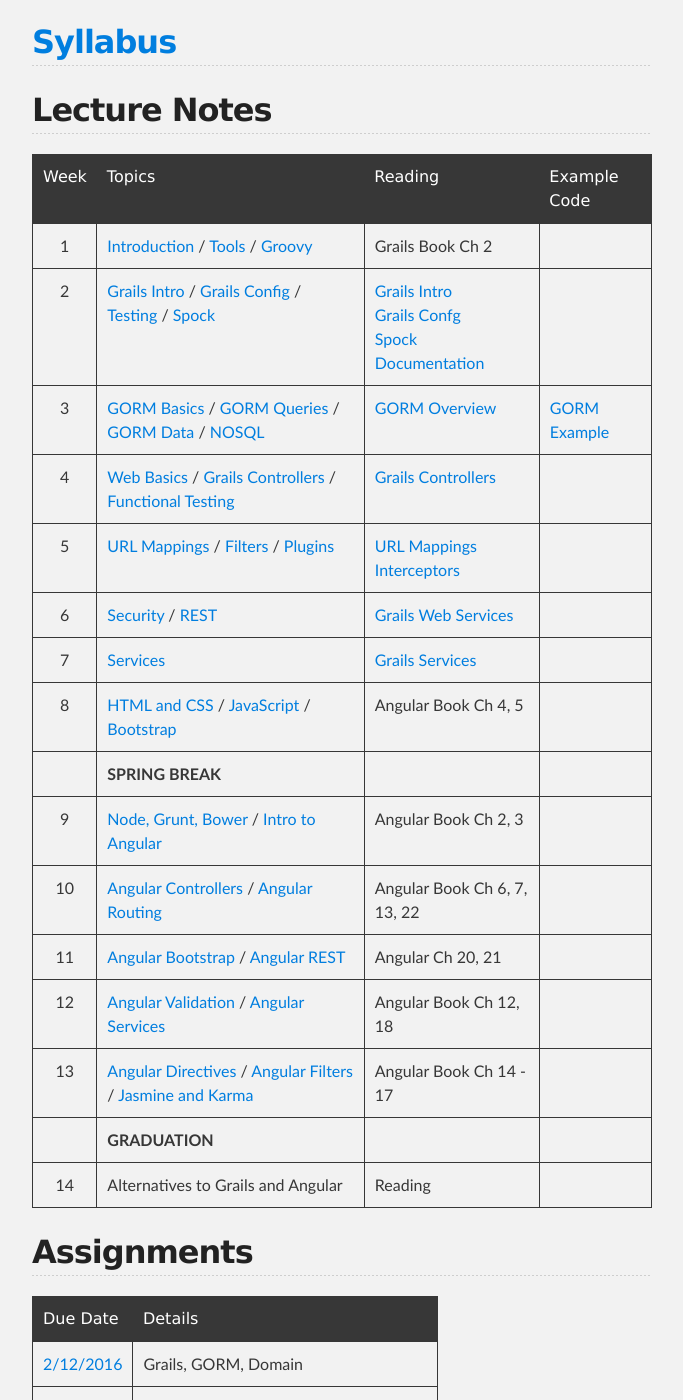
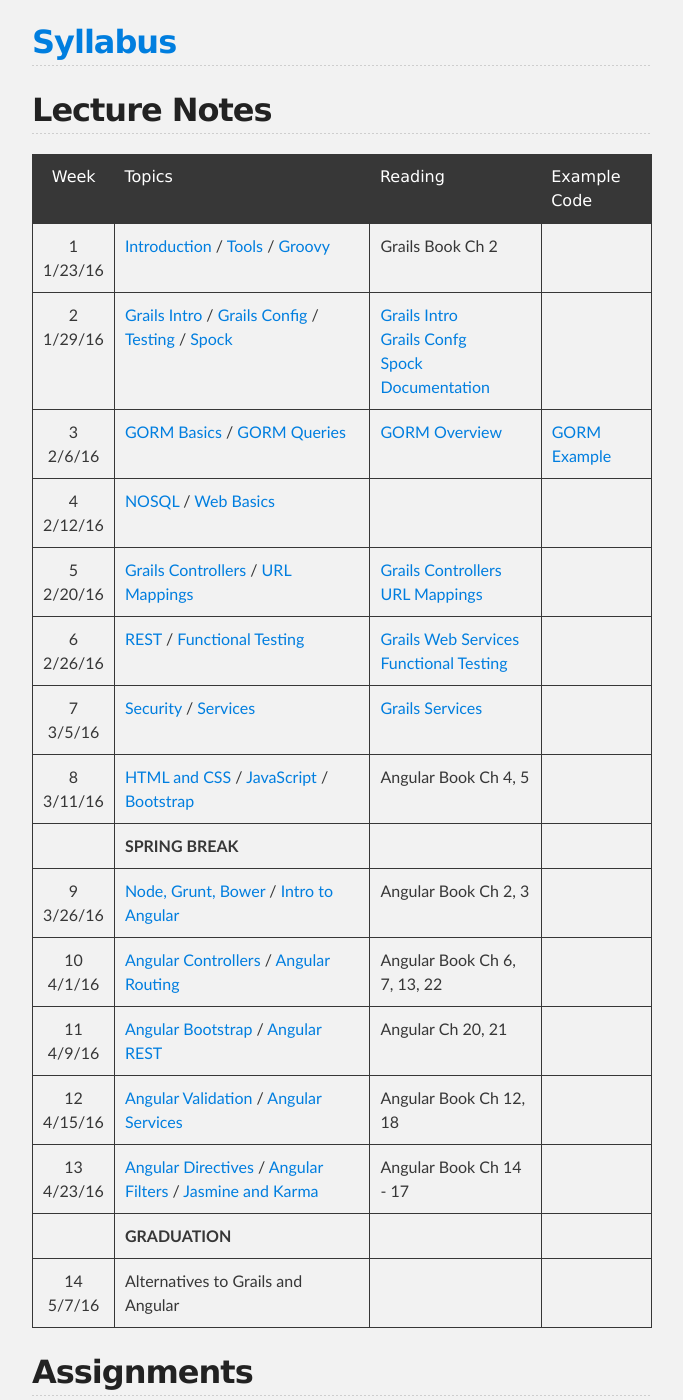
Before and after one commit to mikecalvo/mikecalvo.github.io, a Jekyll site: the page built from msse/index.md, in a window 1280 px wide and 1400 px high, scrolled down 278 px. Shown: the whole window, without its empty margins (298-981 px from the left). Built offline with Jekyll 4.4.1, drawn with Linux system fonts in a browser that asks for light colours.

Commit message:
fixed topics

```diff
--- a/msse/index.md
+++ b/msse/index.md
@@ -9,22 +9,22 @@
 
 Week | Topics | Reading | Example Code
 :---:|--------|-------- | ------------
-1    | [Introduction](notes/introduction/) / [Tools](notes/tools/) / [Groovy](notes/groovy/) | Grails Book Ch 2 | &nbsp;
-2    | [Grails Intro](notes/grails_intro/) / [Grails Config](notes/grails_config) / [Testing](notes/testing) / [Spock](notes/spock) | [Grails Intro](http://grails.github.io/grails-doc/3.0.x/guide/introduction.html)<br>[Grails Confg](http://grails.github.io/grails-doc/3.0.x/guide/conf.html)<br>[Spock Documentation](http://spockframework.github.io/spock/docs/1.0/index.html)
-3    | [GORM Basics](notes/gorm_basics) / [GORM Queries](notes/gorm_queries) / [GORM Data](notes/gorm_data) / [NOSQL](notes/nosql) | [GORM Overview](http://grails.github.io/grails-doc/3.0.x/guide/GORM.html) | [GORM Example](examples/gorm)
-4    | [Web Basics](notes/web_basics) / [Grails Controllers](notes/controllers_views) / [Functional Testing](notes/functional_testing/) | [Grails Controllers](http://grails.github.io/grails-doc/3.0.x/guide/theWebLayer.html#controllers)
-5    | [URL Mappings](notes/url_mappings) / [Filters](notes/filters) / [Plugins](notes/plugins) | [URL Mappings](http://grails.github.io/grails-doc/3.0.x/guide/theWebLayer.html#urlmappings) <br> [Interceptors](http://grails.github.io/grails-doc/3.0.x/guide/theWebLayer.html#interceptors)
-6    | [Security](notes/security) / [REST](notes/rest) | [Grails Web Services](http://grails.github.io/grails-doc/3.0.x/guide/webServices.html)
-7    | [Services](notes/services) | [Grails Services](http://grails.github.io/grails-doc/3.0.x/guide/services.html)
-8    | [HTML and CSS](notes/html_css) / [JavaScript](notes/javascript) / [Bootstrap](notes/bootstrap) | Angular Book Ch 4, 5
+1 <br> 1/23/16 | [Introduction](notes/introduction/) / [Tools](notes/tools/) / [Groovy](notes/groovy/) | Grails Book Ch 2 | &nbsp;
+2 <br> 1/29/16 |[Grails Intro](notes/grails_intro/) / [Grails Config](notes/grails_config) / [Testing](notes/testing) / [Spock](notes/spock) | [Grails Intro](http://grails.github.io/grails-doc/3.0.x/guide/introduction.html)<br>[Grails Confg](http://grails.github.io/grails-doc/3.0.x/guide/conf.html)<br>[Spock Documentation](http://spockframework.github.io/spock/docs/1.0/index.html)
+3 <br> 2/6/16  | [GORM Basics](notes/gorm_basics) / [GORM Queries](notes/gorm_queries) | [GORM Overview](http://grails.github.io/grails-doc/3.0.x/guide/GORM.html) | [GORM Example](examples/gorm)
+4 <br> 2/12/16 | [NOSQL](notes/nosql) / [Web Basics](notes/web_basics)  | &nbsp;
+5 <br> 2/20/16 | [Grails Controllers](notes/controllers_views) / [URL Mappings](notes/url_mappings) | [Grails Controllers](http://grails.github.io/grails-doc/3.0.x/guide/theWebLayer.html#controllers) <br> [URL Mappings](http://grails.github.io/grails-doc/3.0.x/guide/theWebLayer.html#urlmappings)
+6 <br> 2/26/16 | [REST](notes/rest) / [Functional Testing](notes/functional_testing/) | [Grails Web Services](http://grails.github.io/grails-doc/3.0.x/guide/webServices.html) <br> [Functional Testing](https://grails.org/single-page-documentation.html)
+7 <br> 3/5/16  | [Security](notes/security) / [Services](notes/services) | [Grails Services](http://grails.github.io/grails-doc/3.0.x/guide/services.html)
+8 <br> 3/11/16 | [HTML and CSS](notes/html_css) / [JavaScript](notes/javascript) / [Bootstrap](notes/bootstrap) | Angular Book Ch 4, 5
  | **SPRING BREAK** |
-9    | [Node, Grunt, Bower](notes/node) / [Intro to Angular](notes/angular_intro) | Angular Book Ch 2, 3
-10   | [Angular Controllers](notes/ng_controllers) / [Angular Routing](notes/ng_routing) | Angular Book Ch 6, 7, 13, 22
-11   | [Angular Bootstrap](notes/ng_bootstrap) / [Angular REST](notes/ng_rest) | Angular Ch 20, 21
-12   | [Angular Validation](notes/ng_validation) / [Angular Services](notes/ng_services) | Angular Book Ch 12, 18
-13   | [Angular Directives](notes/ng_directives) / [Angular Filters](notes/ng_filters) / [Jasmine and Karma](notes/karma) | Angular Book Ch 14 - 17
+9 <br> 3/26/16 | [Node, Grunt, Bower](notes/node) / [Intro to Angular](notes/angular_intro) | Angular Book Ch 2, 3
+10 <br> 4/1/16  | [Angular Controllers](notes/ng_controllers) / [Angular Routing](notes/ng_routing) | Angular Book Ch 6, 7, 13, 22
+11 <br> 4/9/16  |[Angular Bootstrap](notes/ng_bootstrap) / [Angular REST](notes/ng_rest) | Angular Ch 20, 21
+12 <br> 4/15/16 |[Angular Validation](notes/ng_validation) / [Angular Services](notes/ng_services) | Angular Book Ch 12, 18
+13 <br> 4/23/16 | [Angular Directives](notes/ng_directives) / [Angular Filters](notes/ng_filters) / [Jasmine and Karma](notes/karma) | Angular Book Ch 14 - 17
 | **GRADUATION** |
-14   | Alternatives to Grails and Angular | Reading
+14 <br> 5/7/16  | Alternatives to Grails and Angular | &nbsp;
 
 ## Assignments
 
```
Also changed, not shown: msse/notes/controllers_views/index.md (+1 -1 lines), msse/notes/grails_web/index.md (added, +55 -0 lines).
